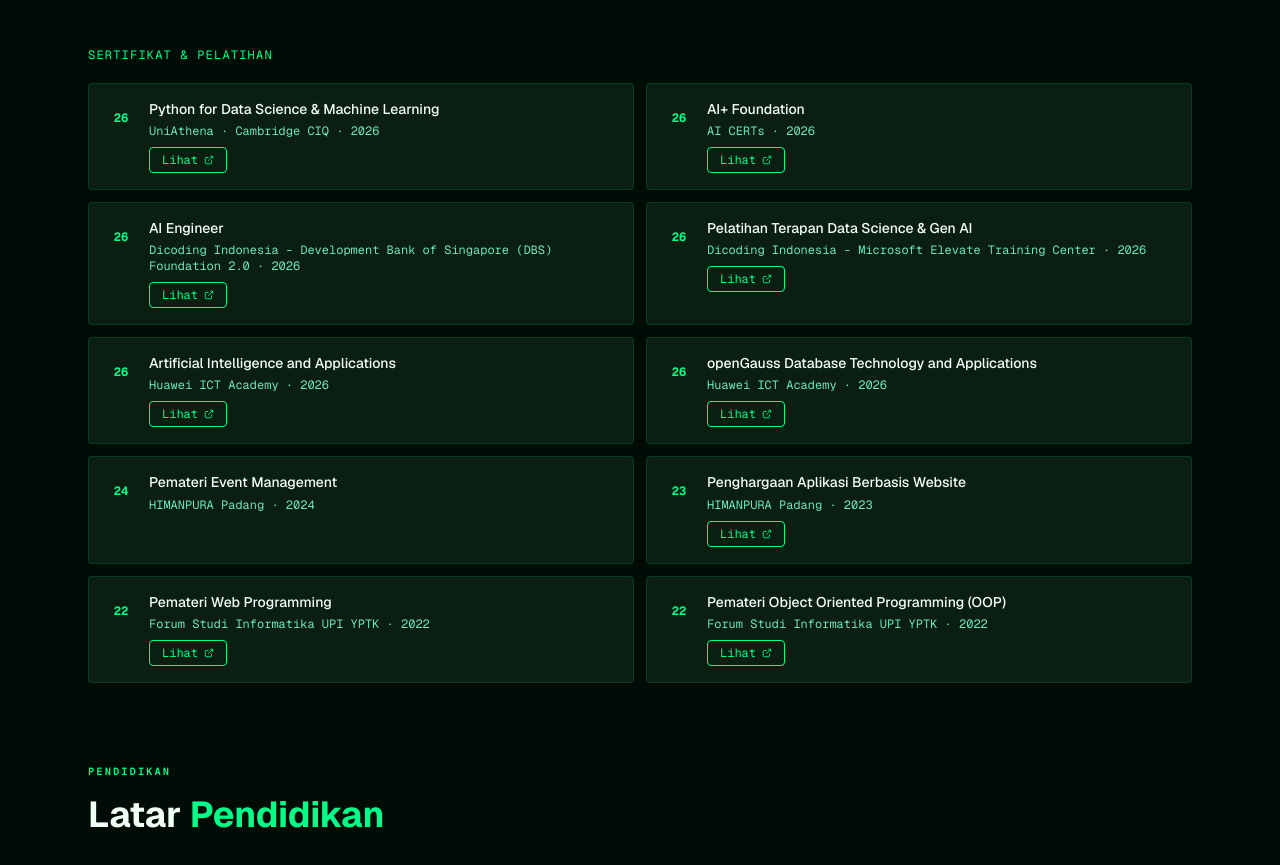
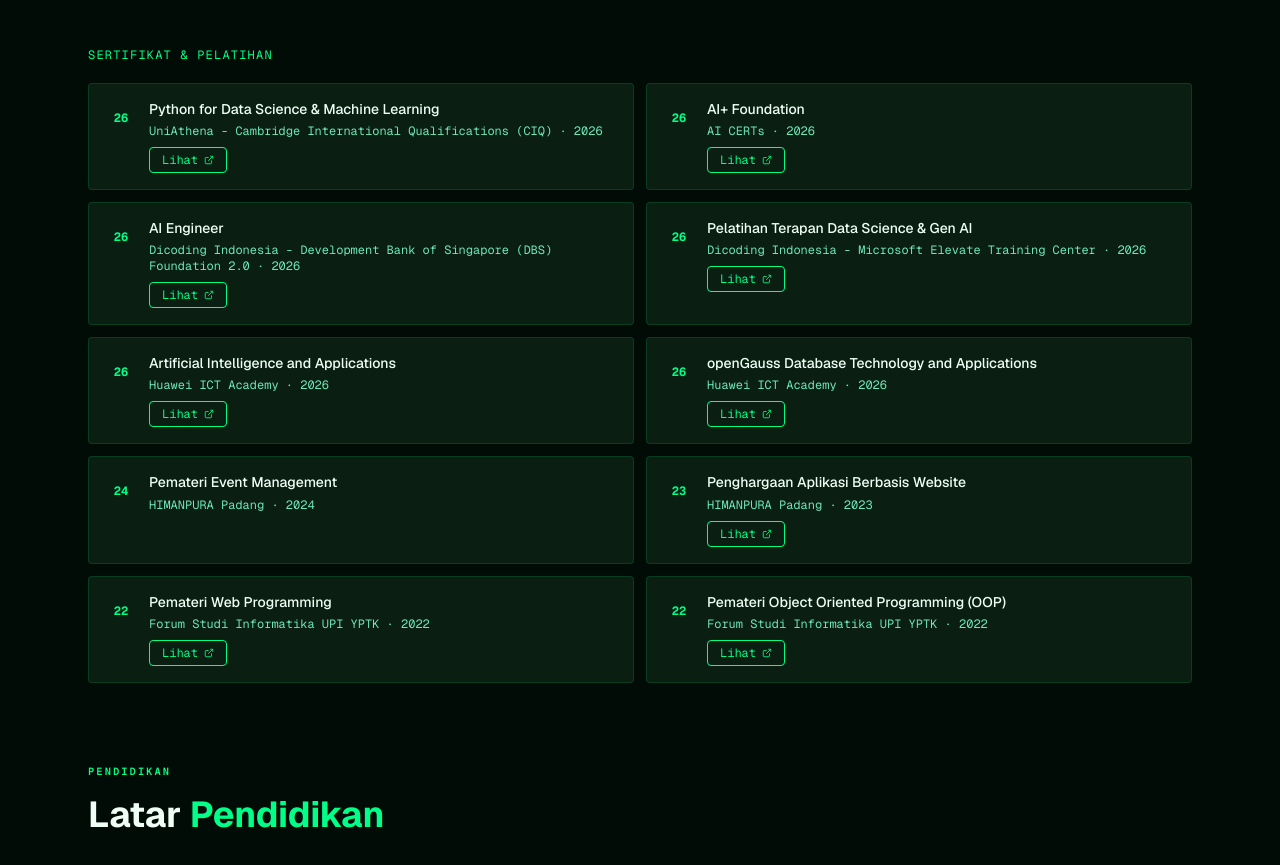
Before and after one commit to Liando18/profile, a Next.js app: page / in a window 1280 px wide. Shown: the part 1200-2065 px from the top of the page. Built offline with nearby package versions, Linux system fonts and the light colour scheme; no server answers.

Commit message:
perbaikan about 2

```diff
--- a/app/components/About.tsx
+++ b/app/components/About.tsx
@@ -25,7 +25,7 @@
       en: "Python for Data Science & Machine Learning",
       id: "Python for Data Science & Machine Learning",
     },
-    org: "UniAthena · Cambridge CIQ",
+    org: "UniAthena - Cambridge International Qualifications (CIQ)",
     year: "2026",
     link: "https://drive.google.com/file/d/1svePK_YfeTE24Tb6hS1-3sEUBYPMbu0E/view",
   },
```
